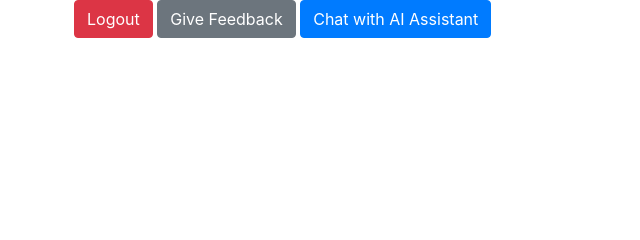
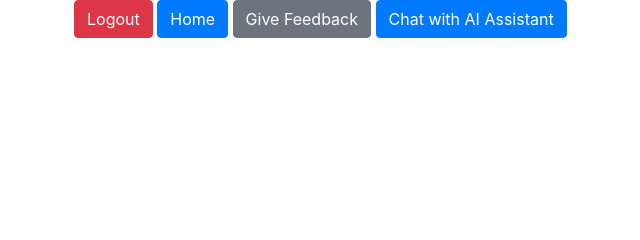
Before and after one commit to tameszaza/Storage, a Python web app: template templates/detail.html in a window 1280 px wide. Shown: the part 288-528 px from the top of the page, without its empty margins (1-641 px from the left). Run offline with Jinja, Linux system fonts and the light colour scheme; the template is opened without the code that fills it: most values are stand-ins (such as "Sample title", 1, 10 or a date in 2020); some libraries are stand-ins or nearby versions.

Commit message:
add home

```diff
--- a/templates/detail.html
+++ b/templates/detail.html
@@ -8,6 +8,7 @@
     <img src="{{ url_for('serve_chart', filename=chart_filename) }}" alt="Space Analysis Chart" class="img-fluid">
 </div>
 <a href="{{ url_for('logout') }}" class="btn btn-danger">Logout</a>
+<a href="{{ url_for('index') }}" class="btn btn-primary">Home</a>
 {% if session['username'] == 'Admin' %}
 <a href="{{ url_for('admin') }}" class="btn btn-secondary">Admin Panel</a>
 {% endif %}
```
